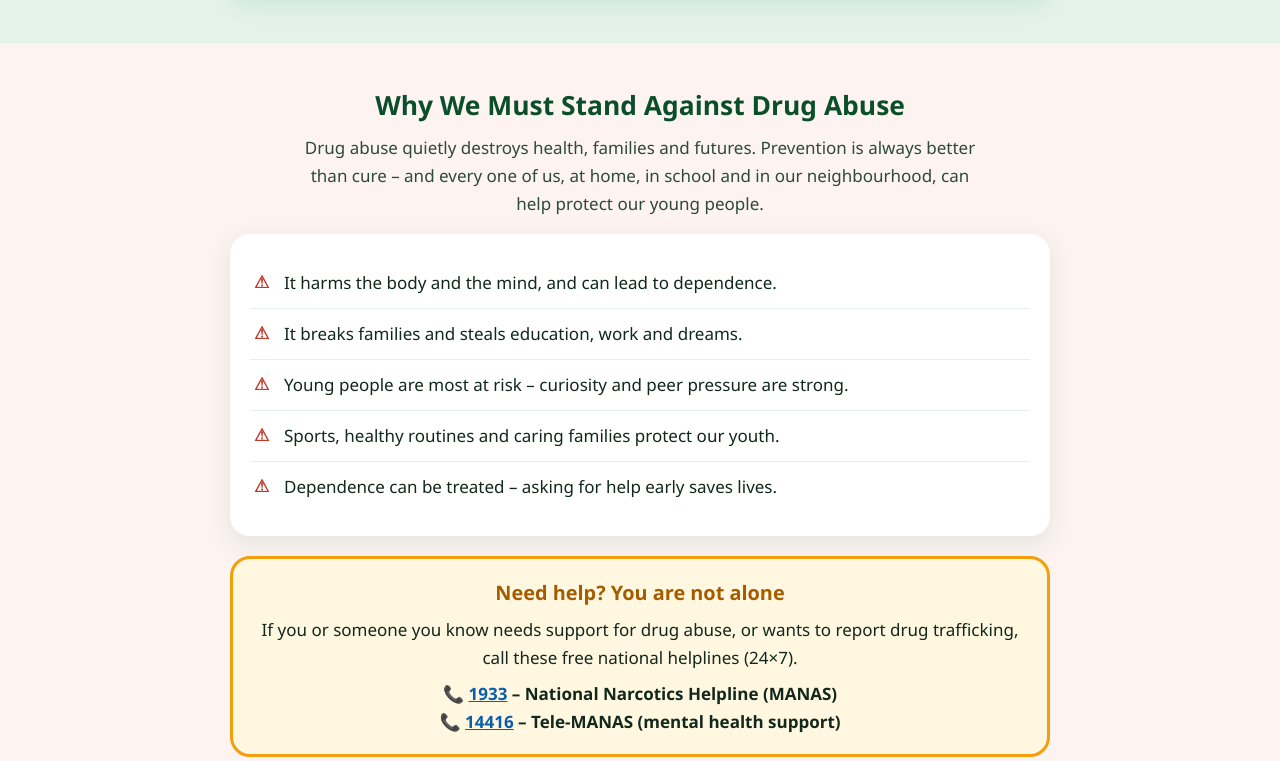
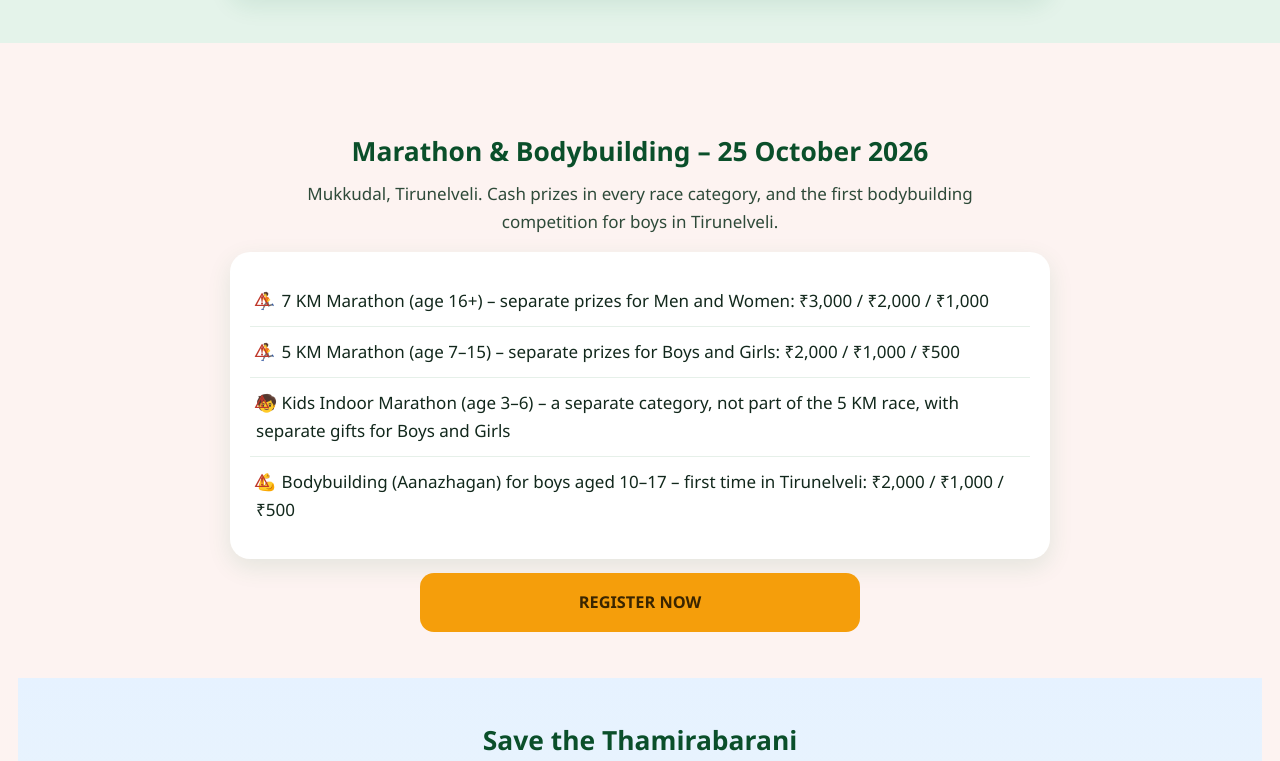
Before and after one commit to muppidathishanmugavel/naturastrust, a plain HTML site: page index.html in a window 1280 px wide. Shown: the part 1823-2584 px from the top of the page. Drawn offline with Linux system fonts and the light colour scheme.

Commit message:
Update index.html

```diff
--- a/index.html
+++ b/index.html
@@ -90,15 +90,19 @@ footer h3{font-size:1.4rem}footer p{margin:6px 0;opacity:.92}footer a{color:#ffe
 </section>
 
 <section class="drug" style="background:#fdf3f1">
+ <section>
   <div class="wrap">
-    <h2 data-en="Why We Must Stand Against Drug Abuse" data-ta="நாம் ஏன் போதைக்கு எதிராக நிற்க வேண்டும்">Why We Must Stand Against Drug Abuse</h2>
-    <p class="l" data-en="Drug abuse quietly destroys health, families and futures. Prevention is always better than cure – and every one of us, at home, in school and in our neighbourhood, can help protect our young people." data-ta="போதைப் பழக்கம் ஆரோக்கியத்தையும் குடும்பங்களையும் எதிர்காலத்தையும் அமைதியாக அழிக்கிறது. சிகிச்சையை விடத் தடுப்பே சிறந்தது – வீட்டிலும் பள்ளியிலும் அக்கம்பக்கத்திலும் நம் ஒவ்வொருவரும் இளைஞர்களைக் காக்க முடியும்.">Drug abuse quietly destroys health, families and futures. Prevention is always better than cure – and every one of us, at home, in school and in our neighbourhood, can help protect our young people.</p>
-    <div class="card"><ul><li><span data-en="It harms the body and the mind, and can lead to dependence." data-ta="இது உடலையும் மனதையும் பாதித்து, அடிமைத்தனத்துக்கு வழிவகுக்கும்.">It harms the body and the mind, and can lead to dependence.</span></li><li><span data-en="It breaks families and steals education, work and dreams." data-ta="குடும்பங்களைச் சிதைத்து, படிப்பு, வேலை, கனவுகளைப் பறிக்கும்.">It breaks families and steals education, work and dreams.</span></li><li><span data-en="Young people are most at risk – curiosity and peer pressure are strong." data-ta="இளைஞர்களே அதிக ஆபத்தில் உள்ளனர் – ஆர்வமும் நண்பர்களின் அழுத்தமும் அதிகம்.">Young people are most at risk – curiosity and peer pressure are strong.</span></li><li><span data-en="Sports, healthy routines and caring families protect our youth." data-ta="விளையாட்டு, ஆரோக்கியப் பழக்கங்கள், அன்பான குடும்பம் நம் இளைஞர்களைக் காக்கும்.">Sports, healthy routines and caring families protect our youth.</span></li><li><span data-en="Dependence can be treated – asking for help early saves lives." data-ta="போதை அடிமைத்தனத்துக்குச் சிகிச்சை உண்டு – முன்கூட்டியே உதவி கேட்பது உயிரைக் காக்கும்.">Dependence can be treated – asking for help early saves lives.</span></li></ul></div>
-    <div class="help">
-      <h3 data-en="Need help? You are not alone" data-ta="உதவி வேண்டுமா? நீங்கள் தனியாக இல்லை">Need help? You are not alone</h3>
-      <p data-en="If you or someone you know needs support for drug abuse, or wants to report drug trafficking, call these free national helplines (24×7)." data-ta="நீங்கள் அல்லது உங்களுக்குத் தெரிந்தவர் போதைப் பழக்கத்துக்கு உதவி தேடினால், அல்லது போதைப் பொருள் கடத்தலைப் புகாரளிக்க விரும்பினால், இந்த இலவச தேசிய உதவி எண்களை (24×7) அழையுங்கள்.">If you or someone you know needs support for drug abuse, or wants to report drug trafficking, call these free national helplines (24×7).</p>
-      <div class="nums"><div>📞 <a href="tel:1933">1933</a> – <span data-en="National Narcotics Helpline (MANAS)" data-ta="தேசிய போதைப்பொருள் உதவி எண் (MANAS)">National Narcotics Helpline (MANAS)</span></div><div>📞 <a href="tel:14416">14416</a> – <span data-en="Tele-MANAS (mental health support)" data-ta="டெலி-மனஸ் (மனநல உதவி)">Tele-MANAS (mental health support)</span></div></div>
+    <h2 data-en="Marathon &amp; Bodybuilding – 25 October 2026" data-ta="மாரத்தான் &amp; ஆணழகன் போட்டி – 25 அக்டோபர் 2026">Marathon &amp; Bodybuilding – 25 October 2026</h2>
+    <p class="l" data-en="Mukkudal, Tirunelveli. Cash prizes in every race category, and the first bodybuilding competition for boys in Tirunelveli." data-ta="முக்கூடல், திருநெல்வேலி. ஒவ்வொரு ஓட்டப் பிரிவிலும் ரொக்கப் பரிசுகள்; திருநெல்வேலியில் சிறுவர்களுக்கான முதல் ஆணழகன் போட்டி.">Mukkudal, Tirunelveli. Cash prizes in every race category, and the first bodybuilding competition for boys in Tirunelveli.</p>
+    <div class="card focus">
+      <ul>
+        <li><span data-en="🏃 7 KM Marathon (age 16+) – separate prizes for Men and Women: ₹3,000 / ₹2,000 / ₹1,000" data-ta="🏃 7 KM மாரத்தான் (16+ வயது) – ஆண்கள், பெண்களுக்குத் தனித்தனிப் பரிசுகள்: ₹3,000 / ₹2,000 / ₹1,000">🏃 7 KM Marathon (age 16+) – separate prizes for Men and Women: ₹3,000 / ₹2,000 / ₹1,000</span></li>
+        <li><span data-en="🏃 5 KM Marathon (age 7–15) – separate prizes for Boys and Girls: ₹2,000 / ₹1,000 / ₹500" data-ta="🏃 5 KM மாரத்தான் (7–15 வயது) – சிறுவர்கள், சிறுமிகளுக்குத் தனித்தனிப் பரிசுகள்: ₹2,000 / ₹1,000 / ₹500">🏃 5 KM Marathon (age 7–15) – separate prizes for Boys and Girls: ₹2,000 / ₹1,000 / ₹500</span></li>
+        <li><span data-en="🧒 Kids Indoor Marathon (age 3–6) – a separate category, not part of the 5 KM race, with separate gifts for Boys and Girls" data-ta="🧒 குழந்தைகள் உள்ளரங்க மாரத்தான் (3–6 வயது) – 5 KM ஓட்டத்தில் சேராத தனிப் பிரிவு; சிறுவர்கள், சிறுமிகளுக்குத் தனித்தனிப் பரிசுப் பொருட்கள்">🧒 Kids Indoor Marathon (age 3–6) – a separate category, not part of the 5 KM race, with separate gifts for Boys and Girls</span></li>
+        <li><span data-en="💪 Bodybuilding (Aanazhagan) for boys aged 10–17 – first time in Tirunelveli: ₹2,000 / ₹1,000 / ₹500" data-ta="💪 ஆணழகன் போட்டி (10–17 வயது சிறுவர்கள்) – திருநெல்வேலியில் முதல் முறை: ₹2,000 / ₹1,000 / ₹500">💪 Bodybuilding (Aanazhagan) for boys aged 10–17 – first time in Tirunelveli: ₹2,000 / ₹1,000 / ₹500</span></li>
+      </ul>
     </div>
+    <a class="btn b-o" href="https://naturasmarathon.vercel.app/register"><span data-en="REGISTER NOW" data-ta="இப்போதே பதிவு செய்யுங்கள்">REGISTER NOW</span></a>
   </div>
 </section>
 
```
